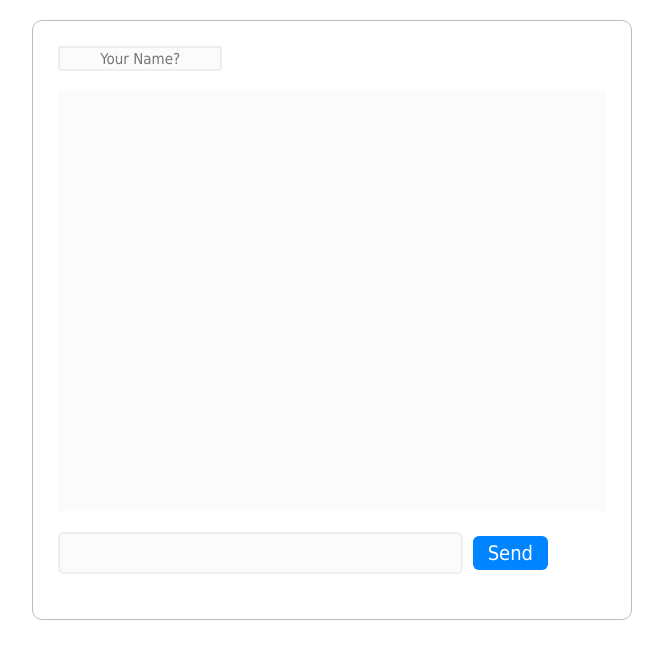
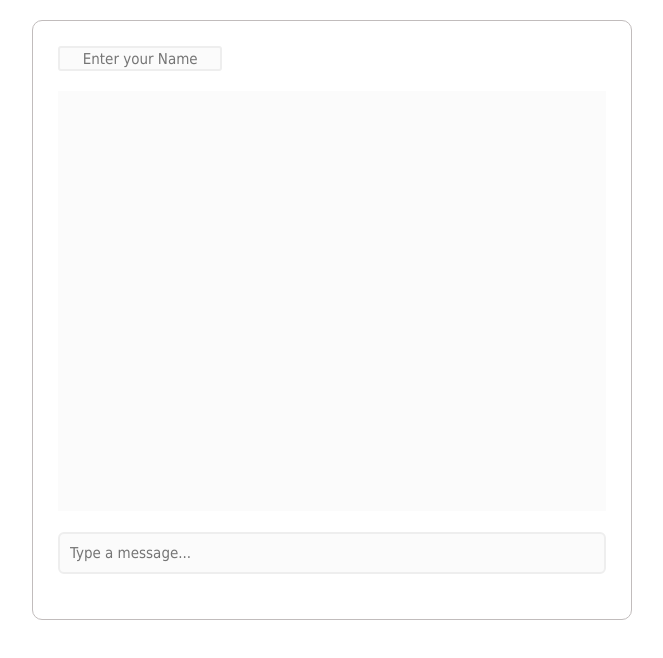
Before and after one commit to nirdosh17/socket_chat_app, a website: page index.html in a window 1280 px wide. Shown: the whole page, without its empty margins (308-971 px from the left). Drawn offline with nearby package versions, Linux system fonts and the light colour scheme; no server answers.

Commit message:
Refactor.

```diff
--- a/index.html
+++ b/index.html
@@ -3,20 +3,20 @@
   <head>
     <title>Guff Garam</title>
     <link rel="stylesheet" href="css/style.css">
+    <link rel="icon" type="image/png" href="https://img.icons8.com/metro/26/000000/chat.png">
   </head>
 
   <body>
     <div class="chatbox">
       <div class="userinfo">
-        <input id="username_input" autocomplete="off" placeholder="Your Name?" />
+        <input id="username_input" autocomplete="off" placeholder="Enter your Name" />
       </div>
       <div class="chatlogs">
       </div>
       <div class="typing-status">&nbsp;</div>
       <div class="chat-form">
         <form>
-          <input id="msg_input" autocomplete="off"></input>
-          <button id="send_button">Send</button>
+          <input id="msg_input" autocomplete="off" placeholder="Type a message..."></input>
         </form>
       </div>
     </div>
--- a/public/css/style.css
+++ b/public/css/style.css
@@ -80,18 +80,17 @@
 }
 
 .friend .chat-message {
-  background: #dedfe2;
-  color: #3d3d46;
+  background: #efa31a;
+  color: #fff;
 }
 
 .self .chat-message {
-  background: #0084ff;
+  background: #4190da;
   color: #fff;
   order: -1;
 }
 
 .chat-form {
-  width: 500px;
   display: flex;
   align-items: flex-start;
   bottom: 30px;
@@ -103,7 +102,7 @@
 
 .chat-form input {
   background: #fbfbfb;
-  width: 90%;
+  width: 100%;
   border: 2px solid #eee;
   border-radius: 6px;
   resize: none;
@@ -113,17 +112,6 @@
   color: #797676;
 }
 
-.chat-form button {
-  background: #0084ff;
-  padding: 5px 15px;
-  margin: 4px 10px;
-  border-radius: 6px;
-  font-size: 20px;
-  color: #fff;
-  border: none;
-  cursor: pointer;
-}
-
 .typing-status {
   color: #797676;
   margin-top: 10px;
```
Also changed, not shown: 4 other files.
